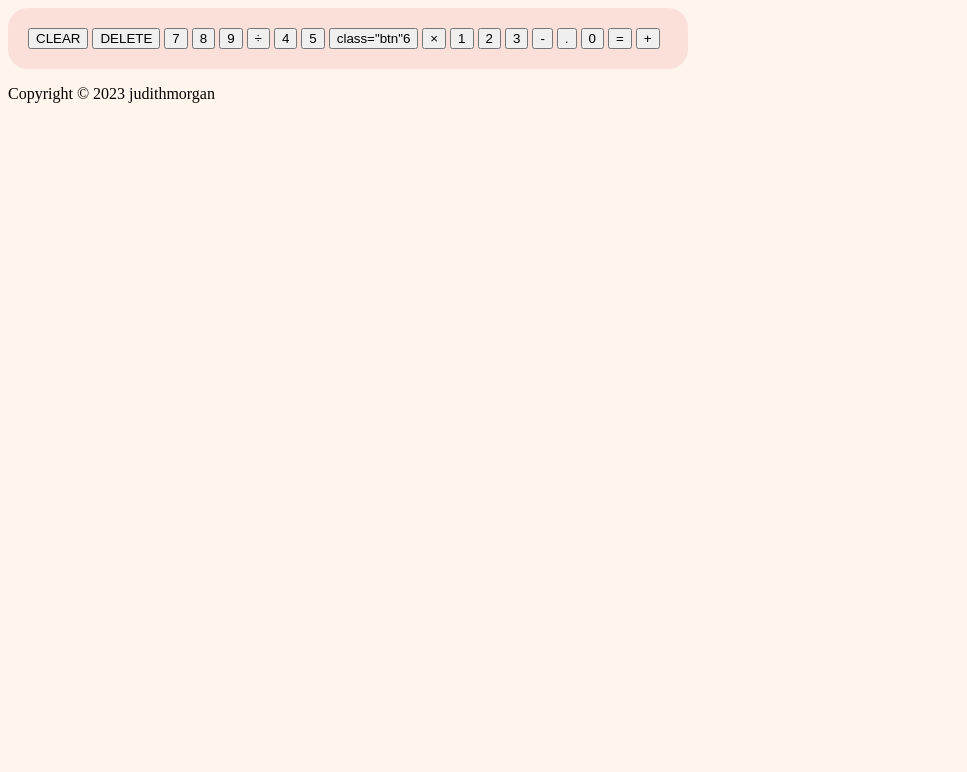
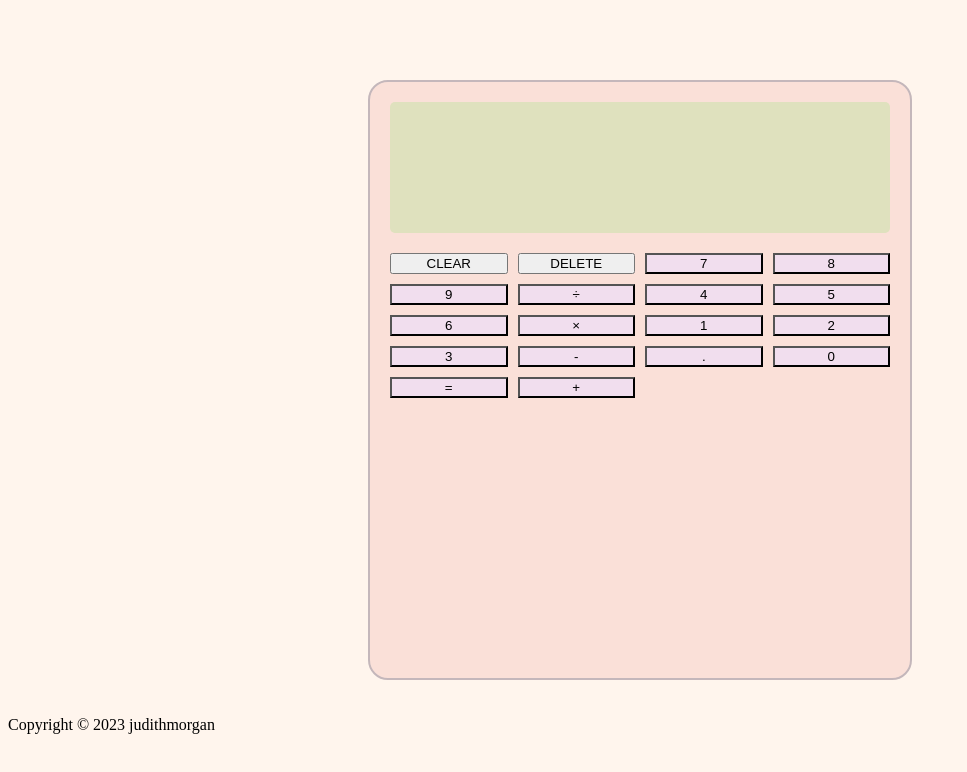
Before and after one commit to judithmorgan/calculator, a plain HTML site: page index.html in a window 1280 px wide. Shown: the whole page, without its empty margins (0-967 px from the left). Drawn offline with Linux system fonts and the light colour scheme.

Commit message:
added css styling including grids to button area

```diff
--- a/index.html
+++ b/index.html
@@ -23,7 +23,7 @@
                 <button class="btn">÷</button>
                 <button class="btn">4</button>
                 <button class="btn">5</button>
-            <button class="btn"> class="btn"6</button>
+                <button class="btn">6</button>
                 <button class="btn">×</button>
                 <button class="btn">1</button>
                 <button class="btn">2</button>
@@ -46,4 +46,5 @@
         </p>
     </footer>
 </body>
+
 </html>
--- a/styles.css
+++ b/styles.css
@@ -2,20 +2,48 @@ body {
    background-color: #FFF5ED
 }
 
-.calculator {
-    background-color:#FAE0D8;
-    width: 50vw;
-    border-radius: 20px;
+main {
+display: flex;
+justify-content: center;
+height: 75vh;
 padding: 20px;
-
+margin-top:60px;
 }
 
 
- .screen{
-    width: 50vw;
-    background-color: blue;
+.calculator {
+   width: 500px;
+   background-color: #FAE0D8;
+   border-radius: 20px;
+   border: #C4B7BB 2px solid;
+   padding: 20px;
+
+
+
 }
-
+.screen {
+   padding: 10px 20px;
+   height: 20%;
+   border-radius: 5px;
+   margin-bottom: 20px;
+   background-color: #dfe1be;
+   text-align: right;
+}
 .button {
    background-color: #dfe1be;
 }
+.btn {
+
+   background-color: #F1DEEE;
+}
+
+.buttons-area {
+display: grid ;
+grid-template-columns: repeat(4, 1fr);
+grid-gap:10px;
+}
+
+
+
+/*
+ * Button Styles #FOF4BF
```
Lines whose indentation alone changed are shown as unchanged.
